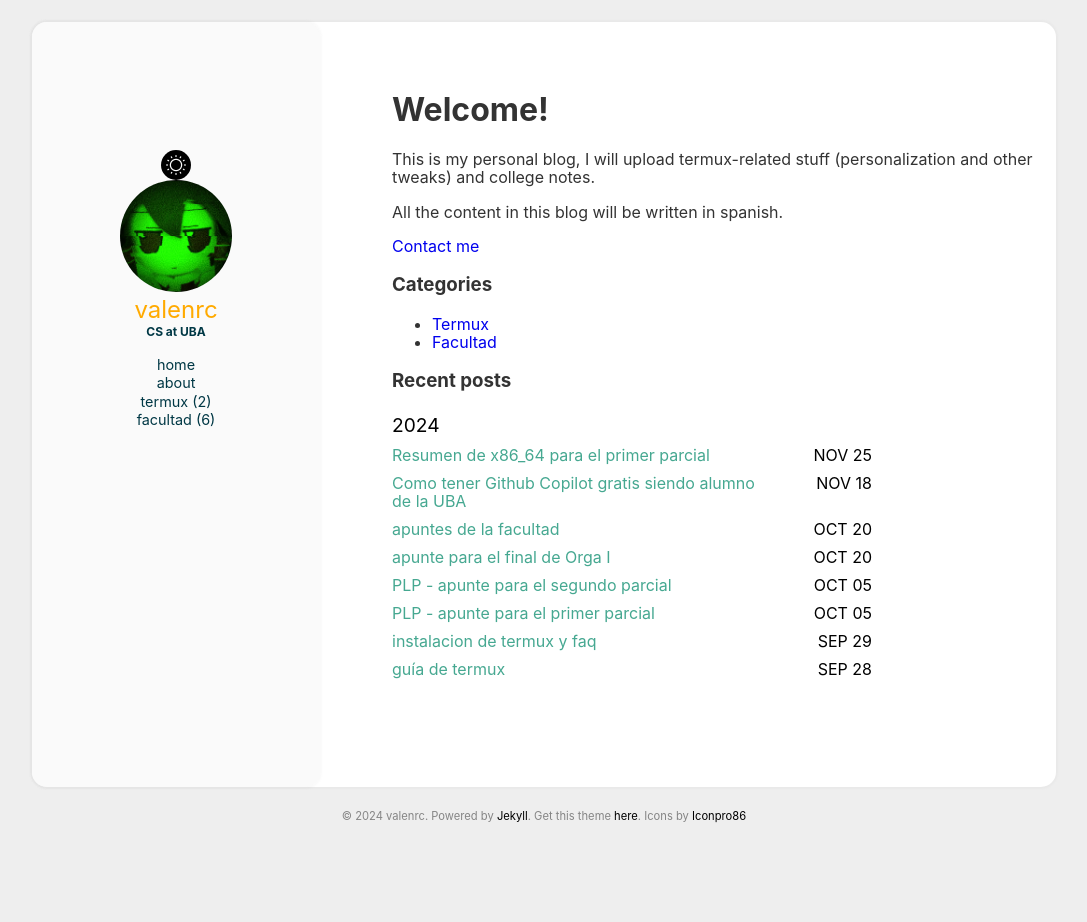
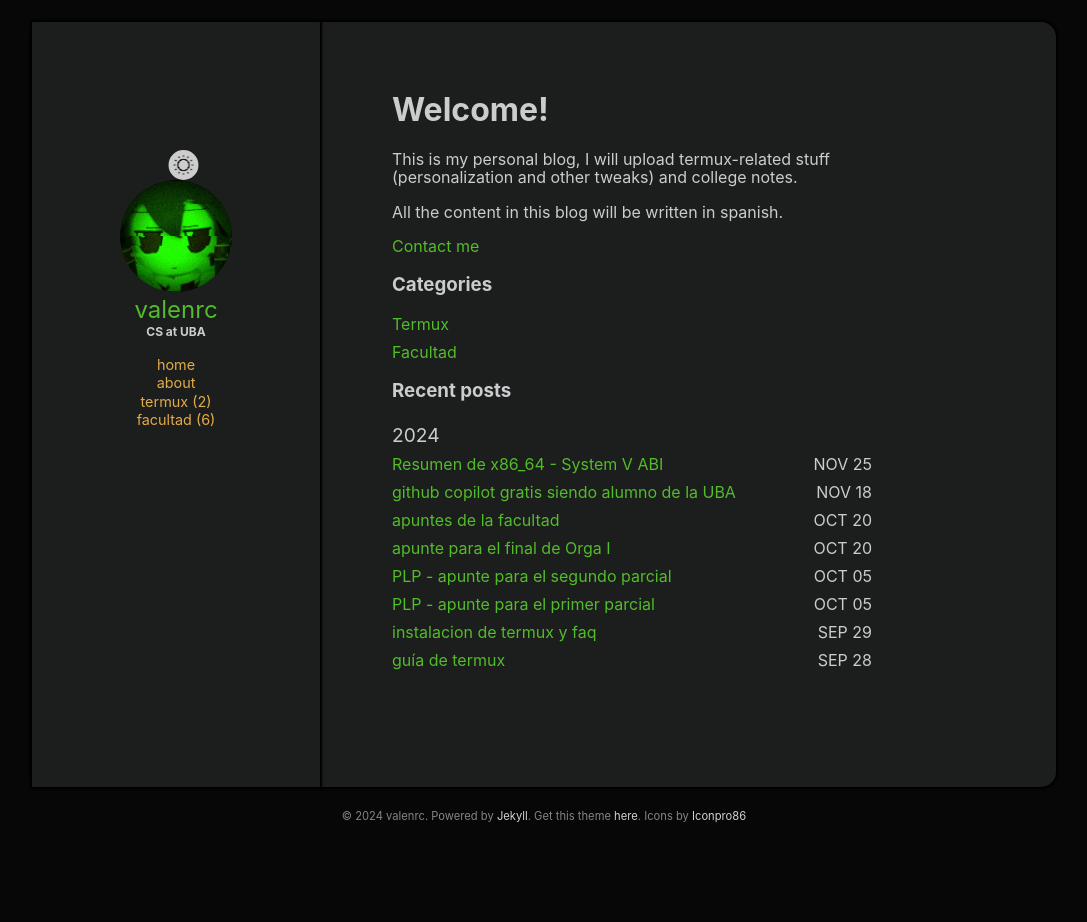
Before and after one commit to valenrc/valenrc.github.io, a Jekyll site: the page built from index.html, in a window 1280 px wide. Shown: the whole page, without its empty margins (96-1183 px from the left). Built offline with Jekyll 4.4.1, drawn with Linux system fonts in a browser that asks for light colours.

Commit message:
fixed dark theme issues

```diff
--- a/_includes/archive.html
+++ b/_includes/archive.html
@@ -1,50 +1,66 @@
 <!-- each category page -->
 {% if page.type %}
+  <!-- Category Pages Section -->
   <div class="archive">
-  <p class="archive_type">{{ page.type }}</p>
-  <ul>
+    <h2 class="archive_type">{{ page.type }}</h2> <!-- Changed p to h2 for better semantics -->
+    <ul class="post-list">
       {% for post in site.categories[page.type] %}
         {% if post.url %}
-    <li>
-        <time class='archive_date' datetime='{{ post.date | date_to_xmlschema }}'>
+          <li class="post-item">
+            <time class="archive_date" datetime="{{ post.date | date_to_xmlschema }}">
               {{ post.date | date: "%b %-d, %Y" }}
             </time>
-        <div class='archive_title'>
-          <a href='{{ post.url | relative_url }}'>
-            {{ post.title | escape }}
-          </a>
+            <div class="archive_title">
+              <a href="{{ post.url | relative_url }}">{{ post.title | escape }}</a>
             </div>
           </li>
         {% endif %}
       {% endfor %}
     </ul>
   </div>
+{% else %}
+  <!-- Main Page Section -->
+  <div class="archive">
+    <header class="page-header">
+      <h1>Welcome!</h1>
+      <div class="intro-text">
+        <p>This is my personal blog, I will upload termux-related stuff (personalization and other tweaks) and college notes.</p>
+        <p>All the content in this blog will be written in spanish.</p>
+        <p><a href="{{ '/aboutme' | relative_url }}">Contact me</a></p>
+      </div>
+    </header>
 
-<!-- main page -->
-{% else %}
-<div class="archive">
+    <section class="categories-section">
+      <h3>Categories</h3>
+      <ul class="category-list">
+        <li><a href="{{ '/categories/termux' | relative_url }}">Termux</a></li>
+        <li><a href="{{ '/categories/facultad' | relative_url }}">Facultad</a></li>
+      </ul>
+    </section>
+
+    <section class="recent-posts">
+      <h3>Recent posts</h3>
+      {% assign current_year = "" %}
+
       {% for post in site.posts %}
-  {% unless post.next %}
-  <p class="archive_year">{{ post.date | date: '%Y' }}</p>
-  {% else %}
-  {% capture year %}{{ post.date | date: '%Y' }}{% endcapture %}
-  {% capture nextyear %}{{ post.next.date | date: '%Y' }}{% endcapture %}
-  {% if year != nextyear %}
-  <p class="archive_year">{{ post.date | date: '%Y' }}</p>
+        {% assign post_year = post.date | date: '%Y' %}
+
+        {% if post_year != current_year %}
+          <p class="archive_year">{{ post_year }}</p>
+          {% assign current_year = post_year %}
         {% endif %}
-  {% endunless %}
-  <ul>
-    <li>
-      <time class='archive_date' datetime='{{ post.date | date_to_xmlschema }}'>
+
+        <ul class="post-list">
+          <li class="post-item">
+            <time class="archive_date" datetime="{{ post.date | date_to_xmlschema }}">
               {{ post.date | date: "%b %d" }}
             </time>
-      <div class='archive_title'>
-        <a href='{{ post.url | relative_url }}'>
-          {{ post.title | escape }}
-        </a>
+            <div class="archive_title">
+              <a href="{{ post.url | relative_url }}">{{ post.title | escape }}</a>
             </div>
           </li>
         </ul>
       {% endfor %}
+    </section>
   </div>
 {% endif %}
--- a/_includes/js.html
+++ b/_includes/js.html
@@ -5,7 +5,7 @@
     const themePreference = () => {
         const hasLocalStorage = localStorage.getItem('theme');
         let supports = false;
-        let theme = undefined;
+        let theme = 'dark';
 
         if (hasLocalStorage === 'light') {
             theme = 'light';
@@ -23,7 +23,7 @@
             supports = true;
         };
         if (window.matchMedia(`(prefers_color: no-preference)`).matches) {
-            theme = hasLocalStorage ? hasLocalStorage : 'none';
+            theme = hasLocalStorage ? hasLocalStorage : 'dark';
             supports = true;
         };
 
--- a/_posts/2024-11-18-copilot1.md
+++ b/_posts/2024-11-18-copilot1.md
@@ -1,5 +1,5 @@
 ---
-title: Como tener Github Copilot gratis siendo alumno de la UBA
+title: github copilot gratis siendo alumno de la UBA
 categories: [facultad]
 comments: true
 ---
--- a/_posts/2024-11-25-macheteorga2-1.md
+++ b/_posts/2024-11-25-macheteorga2-1.md
@@ -1,10 +1,10 @@
 ---
-title: Resumen de x86_64 para el primer parcial
+title: Resumen de x86_64 - System V ABI
 categories: [facultad]
 comments: false
 ---
 
-# Resumen de x86_64 para el primer parcial
+## Resumen de x86_64 y System V ABI para el primer parcial de Arquitectura y Organización de Computadoras
 
 <!-- Index -->
 - [Registros](#registros)
--- a/assets/css/main.scss
+++ b/assets/css/main.scss
@@ -5,7 +5,6 @@
 @import 'normalize';
 @import 'code_style';
 @import 'flexible';
-
 
 /* 0. Variables
    ========================================================================== */
@@ -15,8 +14,8 @@
     --header_bg: #fafafa;
     --content_bg: #fff;
     --archive_font: #000;
-    --archive_title: #46a891;
-    --archive_title_hover: #87CDBD;
+    --archive_title: #2c6c43;
+    --archive_title_hover: #25643d;
     --name_font: #FFAA00;
     --job_font: #003845;
     --nav_font: #003845;
@@ -26,8 +25,8 @@
     --post_date: #003845;
     --post_text: #4c4c4c;
     --post_h3: #4c4c4c;
-    --post_link: #46a891;
-    --post_link_hover: #87CDBD;
+    --post_link: #2c6c43;
+    --post_link_hover: #25643d;
     --inlinecode_text: #1a4a2f;
     --blockquote: #333;
     --footer_font: #858585;
--- a/index.html
+++ b/index.html
@@ -1,46 +1,4 @@
 ---
 layout: page
 ---
-<!DOCTYPE html>
-<html lang="es">
-<head>
-  <meta charset="UTF-8">
-  <meta name="viewport" content="width=device-width, initial-scale=1.0">
-  <title>Blog Personal</title>
-  <link rel="stylesheet" href="{{ '/assets/css/main.css' | relative_url }}">
-  <style>
-    /* Asegurarse de que el texto sea legible en modo nocturno */
-    /* Estilos para los enlaces solo en esta página */
-    body{
-        color: #333
-    }
-    @media (prefers-color-scheme: dark) {
-      a {
-        color: #52bc29;
-      }
-      body{
-        color: #CACCCE
-      }
-    }
-  </style>
-</head>
-<body>
-  <header>
-    <h1>Welcome!</h1>
-    <p>This is my personal blog, I will upload termux-related stuff (personalization and other tweaks) and college notes.</p>
-    <p>All the content in this blog will be written in spanish.</p>
-    <p><a href="{{ '/aboutme' | relative_url }}">Contact me</a> </p>
-  </header>
-  <main>
-    <section>
-      <h3>Categories</h3>
-      <ul>
-        <li><a href="{{ '/categories/termux' | relative_url }}">Termux</a></li>
-        <li><a href="{{ '/categories/facultad' | relative_url }}">Facultad</a></li>
-      </ul>
-    </section>
-  </main>
-  <h3>Recent posts</h3>
-  {% include archive.html %}
-</body>
-</html>
+{% include archive.html %}
```
Lines whose indentation alone changed are shown as unchanged.
